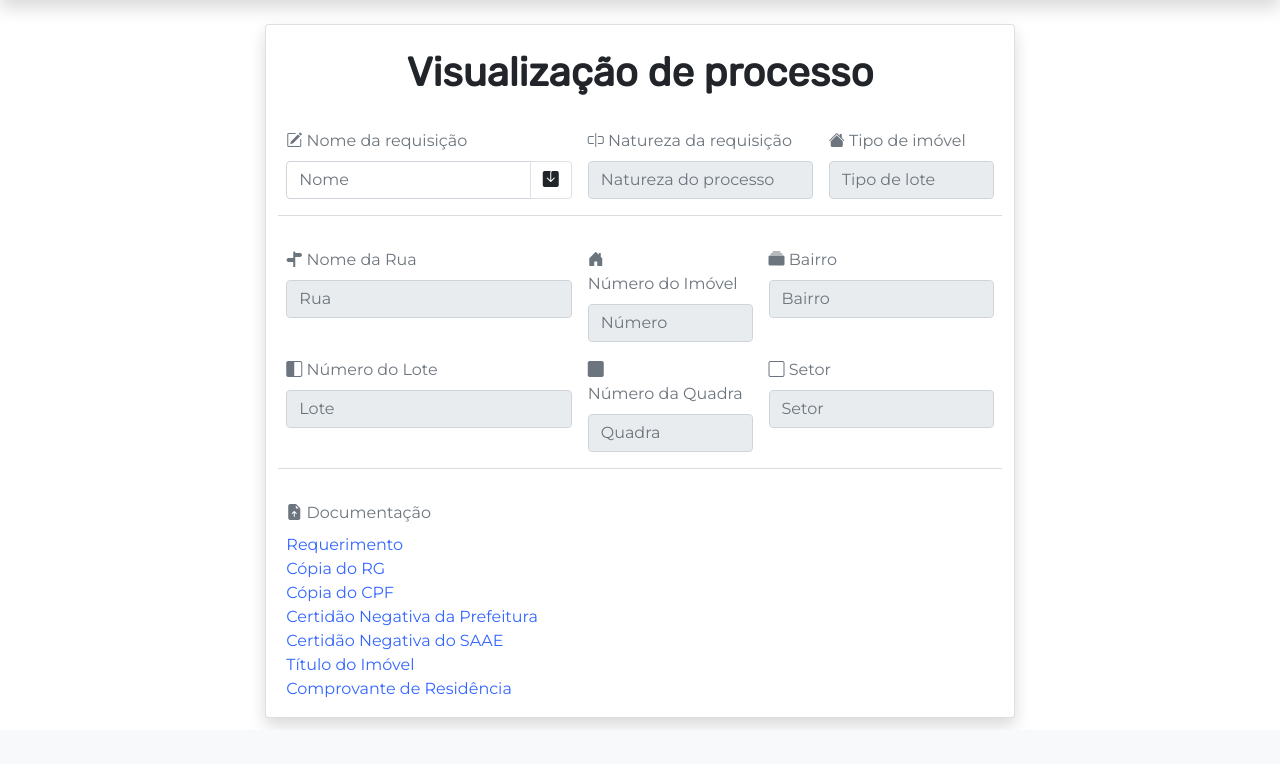
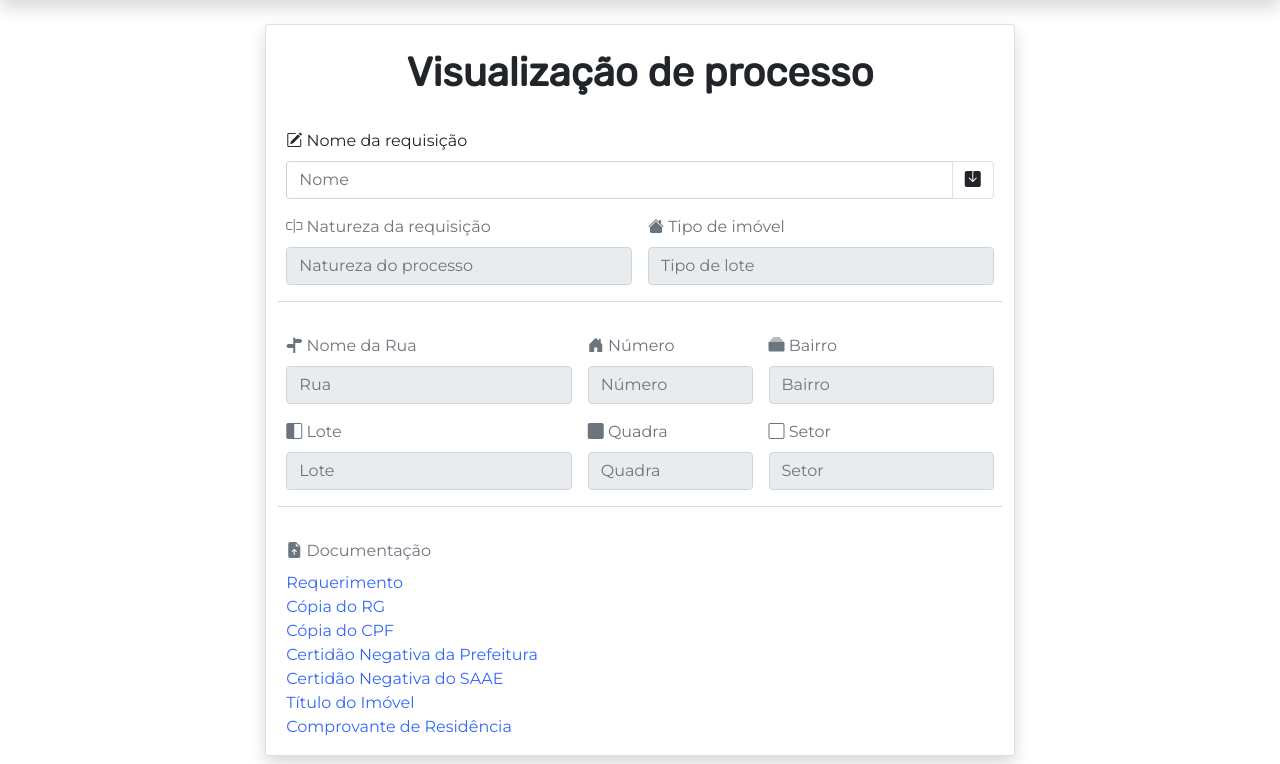
Before and after one commit to wandreus-muhl/site-semter, a Flask app: template app/templates/processo.html in a window 1280 px wide. Shown: the part 70-834 px from the top of the page. Before the commit the page ends 797 px from the top, so only its background shows below. Run offline with Flask 2, Linux system fonts and the light colour scheme; the template is opened without the code that fills it, so the values that code supplies are empty; parts of the project's set-up code (start-up, migrations or seed data) failed here and were passed over; some libraries are stand-ins or nearby versions.

Commit message:
Correção da mudança de nome do processo

```diff
--- a/app/controllers/processos.py
+++ b/app/controllers/processos.py
@@ -241,7 +241,6 @@ def enviaArquivos(id_processo, arquivo):
 @app.route("/alterar_processo/<id_processo>", methods=["POST"])
 @login_required
 def alterar_processo(id_processo):
-    nome = request.form["inputName"]
     processo = Processo.query.filter_by(id=id_processo).first()
     if processo.nome != nome:
         processo.nome = nome
--- a/app/templates/processo.html
+++ b/app/templates/processo.html
@@ -6,10 +6,8 @@
             <h1 class="h1 mt-2b title">Visualização de processo</h1>
         </div>
         <div class="card-body">
-            <form action="/alterar_processo/{{processo.id}}" method="POST" class="form" enctype="multipart/form-data">
-                <div class="row g-3 text-secondary d-flex flex-wrap row g-2">
             <form action="/alterar_nome_processo/{{processo.id}}" method="POST" class="form">
-                        <div class="col-xs-6 col-md-5">
+                <div class="col mb-3">
                     <i class="bi bi-pencil-square"></i>
                     <label for="inputName" class="form-label">Nome da requisição</label>
                     <div class="input-group">
@@ -21,13 +19,15 @@
                     </div>
                 </div>
             </form>
-                    <div class="col-xs-6 col-md-4">
+            <form action="/alterar_processo/{{processo.id}}" method="POST" class="form" enctype="multipart/form-data">
+                <div class="row g-3 text-secondary d-flex flex-wrap row g-2">
+                    <div class="col-xs-6 col-md-6">
                         <i class="bi bi-input-cursor"></i>
                         <label for="inputKind" class="form-label">Natureza da requisição</label>
                         <input type="text" placeholder="Natureza do processo" class="form-control"
                             value="{{processo.tipo_processo}}" readonly>
                     </div>
-                    <div class="col-xs-6 col-md-3">
+                    <div class="col-xs-6 col-md-6">
                         <i class="bi bi-house-fill"></i>
                         <label for="inputType" class="form-label">Tipo de imóvel</label>
                         <input type="text" placeholder="Tipo de lote" class="form-control"
@@ -43,7 +43,7 @@
                     </div>
                     <div class="col-xs-6 col-md-3">
                         <i class="bi bi-house-door-fill"></i>
-                        <label for="inputNumber" class="form-label">Número do Imóvel</label>
+                        <label for="inputNumber" class="form-label">Número</label>
                         <input type="number" placeholder="Número" class="form-control" value="{{terreno.numero}}"
                             readonly>
                     </div>
@@ -55,12 +55,12 @@
                     </div>
                     <div class="col-xs-6 col-md-5">
                         <i class="bi bi-square-half"></i>
-                        <label for="inputNumber" class="form-label">Número do Lote</label>
+                        <label for="inputNumber" class="form-label">Lote</label>
                         <input type="text" placeholder="Lote" class="form-control" value="{{terreno.lote}}" readonly>
                     </div>
                     <div class="col-xs-6 col-md-3">
                         <i class="bi bi-square-fill"></i>
-                        <label for="inputNumber" class="form-label">Número da Quadra</label>
+                        <label for="inputNumber" class="form-label">Quadra</label>
                         <input type="number" placeholder="Quadra" class="form-control" value="{{terreno.quadra}}"
                             readonly>
                     </div>
```
Lines whose indentation alone changed are shown as unchanged.
